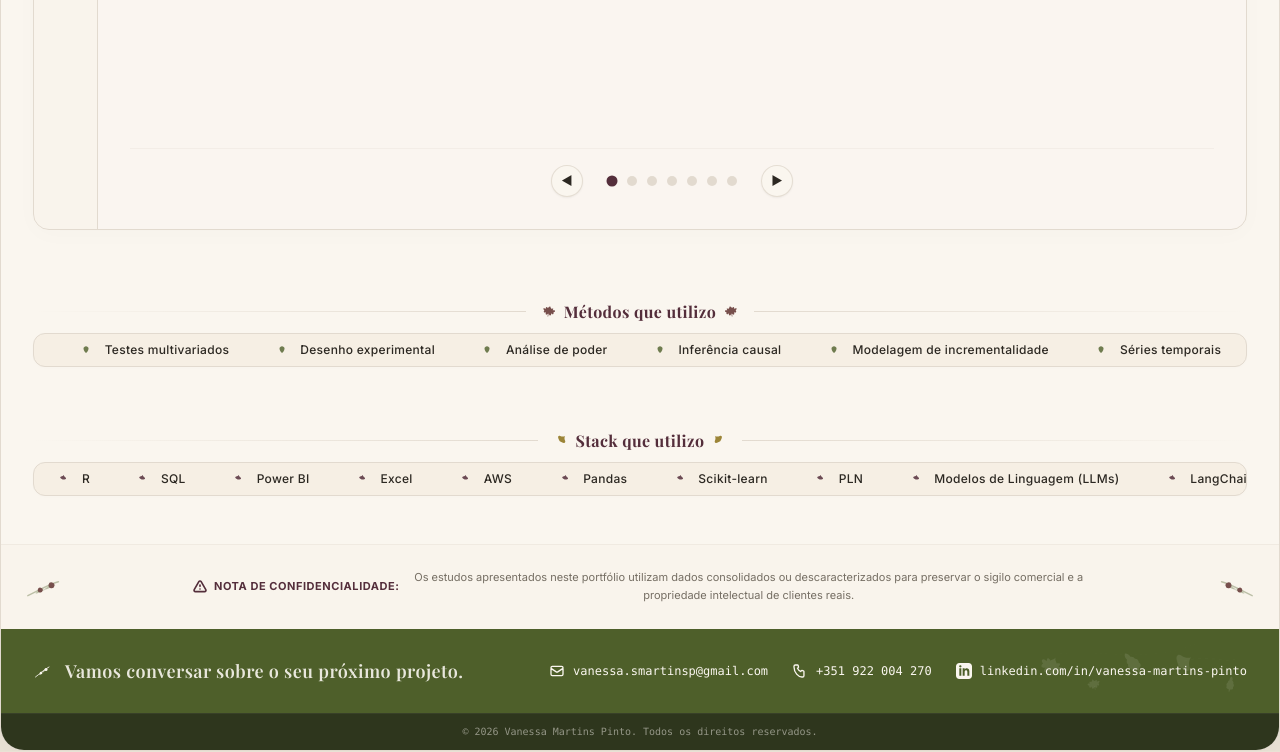
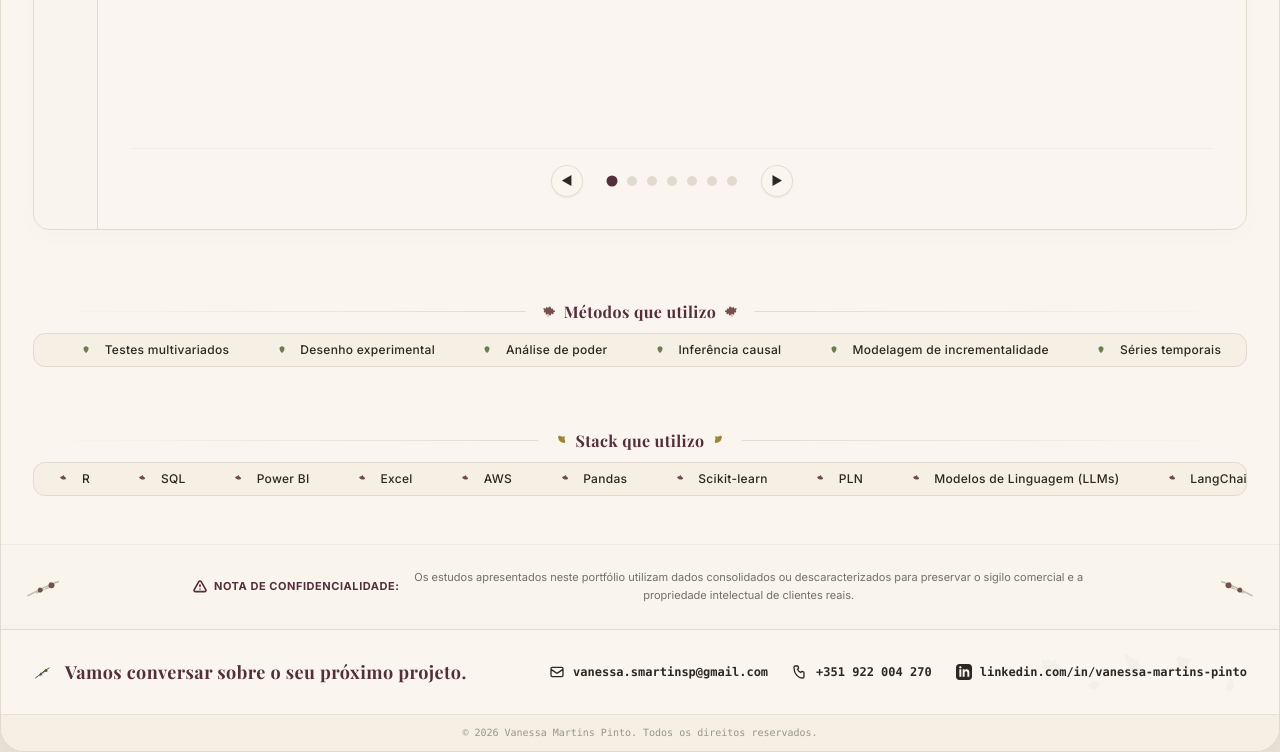
Before and after one commit to VanMP/vmp, an Astro site: page / in a window 1280 px wide. Shown: the part 1244-1996 px from the top of the page. Built offline with nearby package versions, Linux system fonts and the light colour scheme; Astro itself is replaced by a stand-in of ours; a web font is replaced by a local one.

Commit message:
Refactor Footer style to match Header with elegant surface color

```diff
--- a/src/components/sections/Footer.tsx
+++ b/src/components/sections/Footer.tsx
@@ -45,11 +45,11 @@ export default function Footer({ lang = "pt" }: FooterProps) {
         </div>
       </div>
 
-      {/* 2. Full-Width Dark Olive Footer Bar */}
-      <div className="relative bg-olive text-surface px-6 py-6 md:px-8 md:py-7 flex flex-col lg:flex-row justify-between items-center gap-5 w-full overflow-hidden">
+      {/* 2. Full-Width Light Elegant Footer Bar */}
+      <div className="relative bg-surface border-t border-border-soft px-6 py-6 md:px-8 md:py-7 flex flex-col lg:flex-row justify-between items-center gap-5 w-full overflow-hidden shadow-[0_-2px_10px_rgba(44,40,34,0.015)]">
 
         {/* Wind-blown scattering of autumn leaves in the footer background */}
-        <div className="absolute right-4 bottom-1 w-64 h-20 text-white/12 pointer-events-none select-none overflow-hidden">
+        <div className="absolute right-4 bottom-1 w-64 h-20 text-olive/5 pointer-events-none select-none overflow-hidden">
           <svg width="256" height="80" className="w-full h-full opacity-80" viewBox="0 0 240 80" fill="currentColor">
             {/* Wind Swirls */}
             <path d="M10 50 C 60 40, 110 55, 160 35 C 190 23, 210 35, 220 30" stroke="currentColor" strokeWidth="0.75" strokeDasharray="3,4" fill="none" opacity="0.3" />
@@ -86,14 +86,14 @@ export default function Footer({ lang = "pt" }: FooterProps) {
 
         {/* Left Side: Call to Action with Autumn Branch Icon */}
         <div className="flex items-center gap-3 relative z-10">
-          <svg className="w-5 h-5 text-surface/95 flex-shrink-0" width="20" height="20" viewBox="0 0 40 40" fill="currentColor">
+          <svg className="w-5 h-5 text-wine flex-shrink-0" width="20" height="20" viewBox="0 0 40 40" fill="currentColor">
             <path d="M5 32 C 12 27, 22 17, 32 12" stroke="currentColor" strokeWidth="1.8" fill="none" strokeLinecap="round" />
             <path d="M12 28 C 15 24, 19 23, 22 22 C 17 25, 14 29, 12 28 Z" />
             <path d="M19 22 C 22 18, 26 17, 29 16 C 24 19, 21 23, 19 22 Z" />
-            <circle cx="26" cy="17" r="3" fill="#FAF6EF" />
-            <circle cx="16" cy="24" r="2.5" fill="#FAF6EF" />
+            <circle cx="26" cy="17" r="3" fill="#4E5F2A" />
+            <circle cx="16" cy="24" r="2.5" fill="#4E5F2A" />
           </svg>
-          <span className="font-serif text-base md:text-lg font-semibold tracking-wide text-surface/90">
+          <span className="font-serif text-base md:text-lg font-bold tracking-wide text-wine">
             {lang === "pt" ? "Vamos conversar sobre o seu próximo projeto." : "Let's talk about your next project."}
           </span>
         </div>
@@ -104,7 +104,7 @@ export default function Footer({ lang = "pt" }: FooterProps) {
           {/* Email */}
           <a
             href="mailto:vanessa.smartinsp@gmail.com"
-            className="hover:text-surface/80 transition-colors flex items-center gap-2 text-surface/90"
+            className="hover:text-wine transition-colors flex items-center gap-2 text-txt-muted font-semibold"
           >
             <svg className="w-4 h-4 flex-shrink-0" width="16" height="16" fill="none" viewBox="0 0 24 24" stroke="currentColor" strokeWidth="2">
               <path strokeLinecap="round" strokeLinejoin="round" d="M3 8l7.89 5.26a2 2 0 002.22 0L21 8M5 19h14a2 2 0 002-2V7a2 2 0 00-2-2H5a2 2 0 00-2 2v10a2 2 0 002 2z" />
@@ -115,7 +115,7 @@ export default function Footer({ lang = "pt" }: FooterProps) {
           {/* Phone */}
           <a
             href="tel:+351922004270"
-            className="hover:text-surface/80 transition-colors flex items-center gap-2 text-surface/90"
+            className="hover:text-wine transition-colors flex items-center gap-2 text-txt-muted font-semibold"
           >
             <svg className="w-4 h-4 flex-shrink-0" width="16" height="16" fill="none" viewBox="0 0 24 24" stroke="currentColor" strokeWidth="2">
               <path strokeLinecap="round" strokeLinejoin="round" d="M3 5a2 2 0 012-2h3.28a1 1 0 01.94.725l.548 2.2a1 1 0 01-.321.988l-1.305.98a10.582 10.582 0 004.872 4.872l.98-1.305a1 1 0 01.988-.321l2.2.548a1 1 0 01.725.94V19a2 2 0 01-2 2h-1C9.716 21 3 14.284 3 6V5z" />
@@ -128,7 +128,7 @@ export default function Footer({ lang = "pt" }: FooterProps) {
             href="https://www.linkedin.com/in/vanessa-martins-pinto"
             target="_blank"
             rel="noopener noreferrer"
-            className="hover:text-surface/80 transition-colors flex items-center gap-2 text-surface/90"
+            className="hover:text-wine transition-colors flex items-center gap-2 text-txt-muted font-semibold"
           >
             <svg className="w-4 h-4 flex-shrink-0" width="16" height="16" fill="currentColor" viewBox="0 0 24 24">
               <path fillRule="evenodd" d="M19 0h-14c-2.761 0-5 2.239-5 5v14c0 2.761 2.239 5 5 5h14c2.762 0 5-2.239 5-5v-14c0-2.761-2.238-5-5-5zm-11 19h-3v-11h3v11zm-1.5-12.268c-.966 0-1.75-.79-1.75-1.764s.784-1.764 1.75-1.764 1.75.79 1.75 1.764-.783 1.764-1.75 1.764zm13.5 12.268h-3v-5.604c0-3.368-4-3.113-4 0v5.604h-3v-11h3v1.765c1.396-2.586 7-2.777 7 2.476v6.759z" clipRule="evenodd" />
@@ -140,7 +140,7 @@ export default function Footer({ lang = "pt" }: FooterProps) {
       </div>
 
       {/* 3. Small Bottom copyright */}
-      <div className="bg-[#2E361D] text-surface/50 text-[10px] text-center py-2.5 border-t border-white/5 font-mono">
+      <div className="bg-frost text-txt-muted/70 text-[10px] text-center py-2.5 border-t border-border-soft/60 font-mono">
         <span>
           {lang === "pt"
             ? `© ${new Date().getFullYear()} Vanessa Martins Pinto. Todos os direitos reservados.`
```
